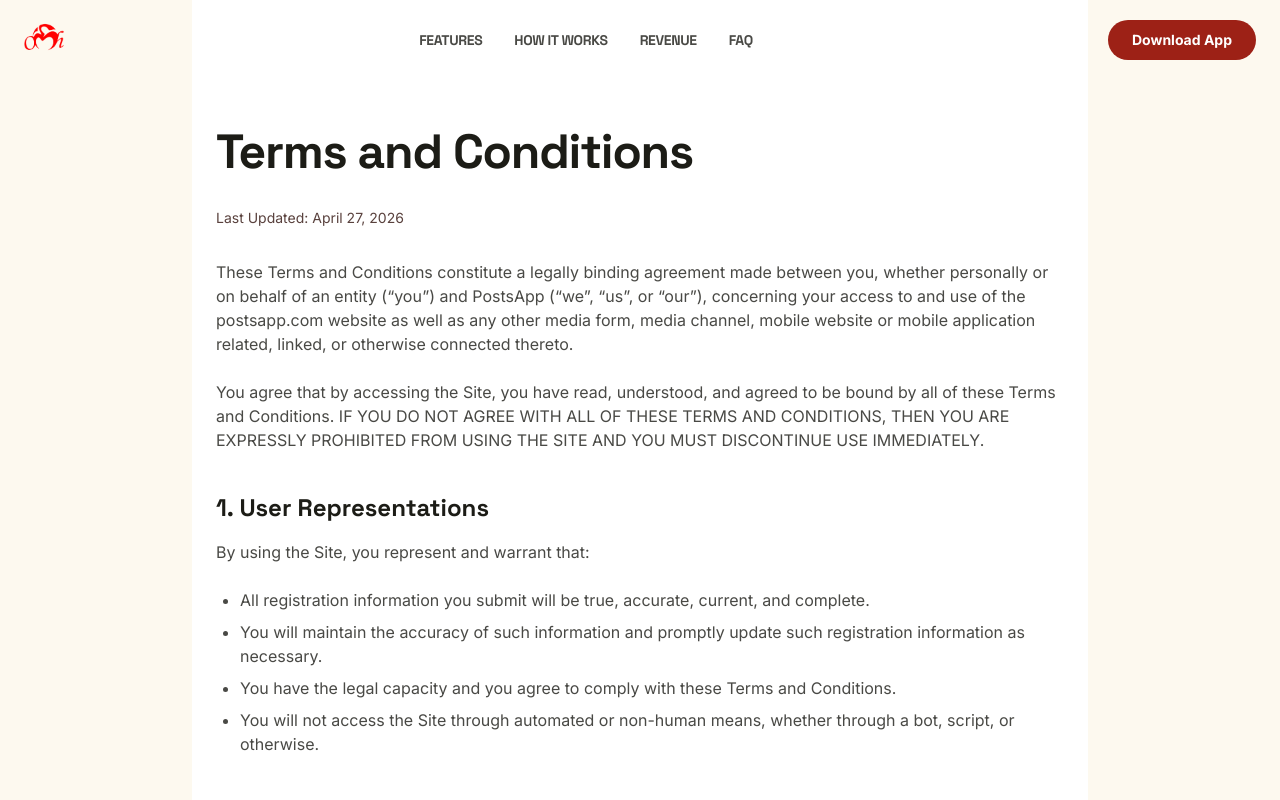
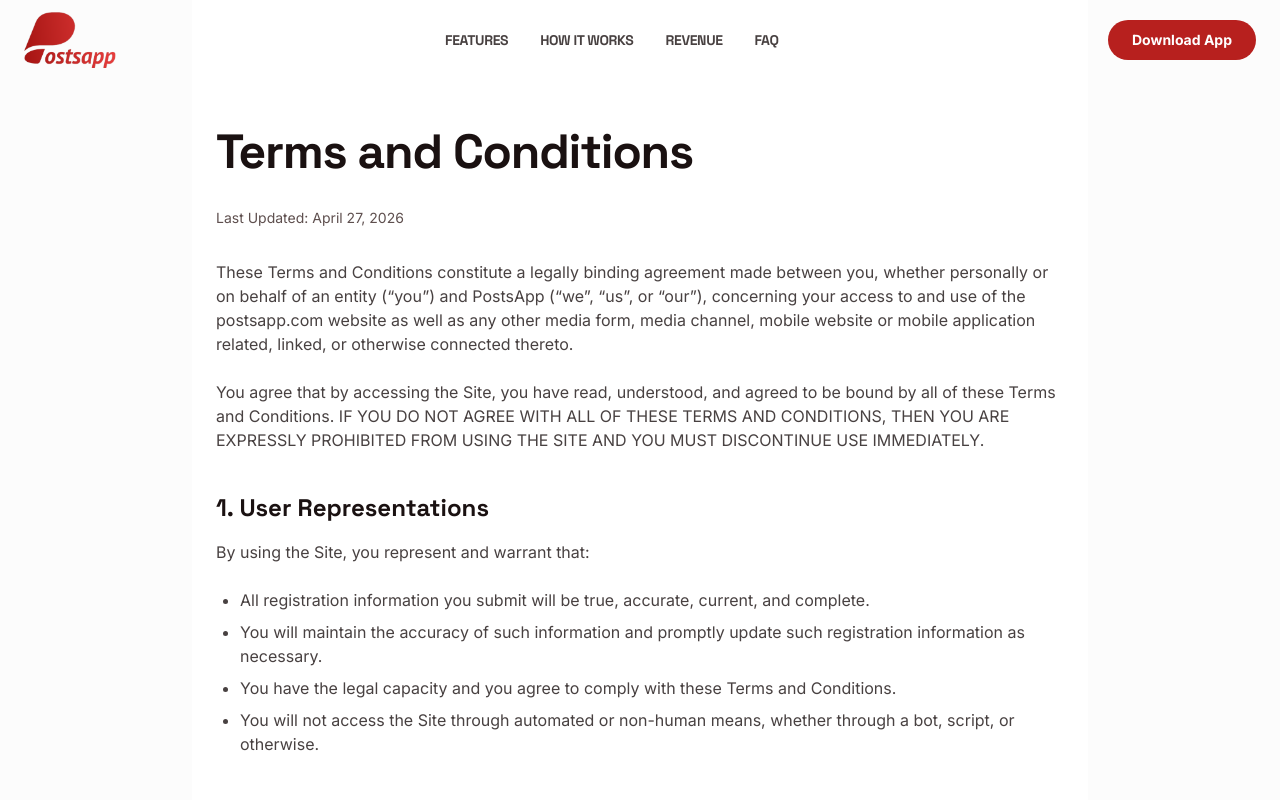
Before and after one commit to UNAI-TECH/Ohmyhindustan-static, a React (Vite) app: page /terms-conditions in a window 1280 px wide. Shown: the top 800 px of the page. Built offline with nearby package versions, Linux system fonts and the light colour scheme.

Commit message:
feat: implement core UI components including navigation, footer, globe visualization, and global CSS design token

```diff
--- a/src/components/Footer.tsx
+++ b/src/components/Footer.tsx
@@ -8,7 +8,7 @@ export default function Footer() {
         {/* Left: Branding & Copyright */}
         <div className="flex flex-col gap-2 items-center md:items-start">
           <Link to="/" className="flex items-center">
-            <img src="/logo.png" alt="PostsApp Logo" className="h-10 w-auto" />
+            <img src="/logo.png" alt="PostsApp Logo" className="h-10 md:h-14 w-auto" />
           </Link>
           <div className="text-on-surface/60 font-body text-xs tracking-wide">
             © 2026 PostsApp. All rights reserved.
--- a/src/components/Globe.tsx
+++ b/src/components/Globe.tsx
@@ -13,39 +13,58 @@ export default function Globe() {
     const canvas = canvasRef.current;
     if (!canvas) return;
 
+    let globe: any;
     let phi = DEFAULT_PHI;
     let animationId: number;
-    const width = canvas.offsetWidth;
 
-    const globe = createGlobe(canvas, {
+    const resizeObserver = new ResizeObserver((entries) => {
+      for (let entry of entries) {
+        const rect = entry.contentRect;
+        const width = rect.width;
+        if (width <= 0) continue;
+
+        if (globe) {
+          globe.destroy();
+        }
+
+        globe = createGlobe(canvas, {
           devicePixelRatio: 2,
           width: width * 2,
           height: width * 2,
-      phi: DEFAULT_PHI,
+          phi: phi,
           theta: DEFAULT_THETA,
           dark: 0,
           diffuse: 1.4,
           mapSamples: 16000,
           mapBrightness: 6,
-      baseColor: [1.0, 0.65, 0.2],
-      markerColor: [0.75, 0.23, 0.17],
-      glowColor: [1.0, 0.55, 0.1],
+          baseColor: [0.718, 0.125, 0.118],
+          markerColor: [0.9, 0.1, 0.1],
+          glowColor: [0.85, 0.25, 0.25],
           markers: [],
           scale: DEFAULT_SCALE,
         });
+      }
+    });
+
+    resizeObserver.observe(canvas.parentElement || canvas);
 
     function animate() {
       phi += 0.003;
+      if (globe) {
         globe.update({
           phi,
         });
+      }
       animationId = requestAnimationFrame(animate);
     }
     animationId = requestAnimationFrame(animate);
 
     return () => {
+      resizeObserver.disconnect();
       cancelAnimationFrame(animationId);
+      if (globe) {
         globe.destroy();
+      }
     };
   }, []);
 
--- a/src/components/Navbar.tsx
+++ b/src/components/Navbar.tsx
@@ -20,14 +20,14 @@ export default function Navbar() {
         className="fixed top-0 w-full z-50 transition-colors duration-300"
         animate={{
           backgroundColor: scrolled
-            ? "rgba(237,233,223,0.85)"
-            : "rgba(253,249,239,0.0)",
+            ? "rgba(252,252,252,0.85)"
+            : "rgba(252,252,252,0.0)",
           backdropFilter: scrolled ? "blur(20px)" : "blur(0px)",
           borderBottomColor: scrolled
-            ? "rgba(28,28,22,0.1)"
-            : "rgba(28,28,22,0)",
+            ? "rgba(26,17,17,0.08)"
+            : "rgba(26,17,17,0)",
           boxShadow: scrolled
-            ? "0 20px 40px rgba(28,28,22,0.06)"
+            ? "0 20px 40px rgba(26,17,17,0.04)"
             : "0 0 0 rgba(0,0,0,0)",
         }}
         style={{ borderBottomWidth: 1, borderBottomStyle: "solid" }}
@@ -38,7 +38,7 @@ export default function Navbar() {
             to="/"
             className="flex items-center"
           >
-            <img src="/logo.png" alt="PostsApp Logo" className="h-10 w-auto" />
+            <img src="/logo.png" alt="PostsApp Logo" className="h-10 md:h-14 w-auto" />
           </Link>
 
           {/* Desktop Links */}
@@ -47,7 +47,7 @@ export default function Navbar() {
               <a
                 key={link.label}
                 href={link.href}
-                className="text-on-surface/80 hover:text-primary-container hover:scale-105 transition-all duration-300"
+                className="text-on-surface/80 hover:text-primary hover:scale-105 transition-all duration-300"
               >
                 {link.label}
               </a>
@@ -76,7 +76,7 @@ export default function Navbar() {
             initial={{ opacity: 0 }}
             animate={{ opacity: 1 }}
             exit={{ opacity: 0 }}
-            className="fixed inset-0 z-40 bg-primary-container flex flex-col items-center justify-center gap-8"
+            className="fixed inset-0 z-40 bg-primary flex flex-col items-center justify-center gap-8"
           >
             {NAV_LINKS.map((link, i) => (
               <motion.a
@@ -89,7 +89,7 @@ export default function Navbar() {
                   transition: { delay: i * 0.1 },
                 }}
                 exit={{ opacity: 0, y: -20 }}
-                className="text-white text-3xl font-headline font-bold uppercase tracking-tight"
+                className="text-white text-3xl font-headline font-bold uppercase tracking-tight hover:text-white/80"
                 onClick={() => setMobileOpen(false)}
               >
                 {link.label}
@@ -102,7 +102,7 @@ export default function Navbar() {
                 scale: 1,
                 transition: { delay: 0.4 },
               }}
-              className="bg-white text-primary-container px-8 py-4 rounded-full font-bold text-lg mt-4"
+              className="bg-white text-primary px-8 py-4 rounded-full font-bold text-lg mt-4 shadow-xl"
               onClick={() => setMobileOpen(false)}
             >
               Download App
--- a/src/components/sections/HeroSection.tsx
+++ b/src/components/sections/HeroSection.tsx
@@ -12,7 +12,7 @@ export default function HeroSection() {
       className="relative min-h-screen lg:min-h-[700px] bg-white overflow-hidden flex flex-col"
     >
       {/* Mobile & Desktop Container */}
-      <div className="flex-1 flex flex-col items-center justify-center lg:items-start pt-12 lg:pt-20 pb-4 lg:pb-8 px-6 max-w-7xl mx-auto w-full relative z-10">
+      <div className="flex-1 flex flex-col items-center justify-center lg:items-start pt-20 md:pt-24 lg:pt-20 pb-4 lg:pb-8 px-6 max-w-7xl mx-auto w-full relative z-10">
         <div className="grid grid-cols-1 lg:grid-cols-2 gap-4 lg:gap-12 items-center w-full h-full">
 
           {/* Main Content (Centered on mobile, left-aligned on desktop) */}
--- a/src/index.css
+++ b/src/index.css
@@ -6,64 +6,64 @@
   --font-body: "Inter", sans-serif;
   --font-label: "Inter", sans-serif;
 
-  --color-surface: #fdf9ef;
-  --color-surface-dim: #dddad0;
-  --color-surface-bright: #fdf9ef;
+  --color-surface: #fcfcfc;
+  --color-surface-dim: #f0eeee;
+  --color-surface-bright: #ffffff;
   --color-surface-container-lowest: #ffffff;
-  --color-surface-container-low: #f7f3e9;
-  --color-surface-container: #f2eee3;
-  --color-surface-container-high: #ece8de;
-  --color-surface-container-highest: #e6e2d8;
-  --color-surface-variant: #e6e2d8;
+  --color-surface-container-low: #f7f5f5;
+  --color-surface-container: #f2efef;
+  --color-surface-container-high: #ebe7e7;
+  --color-surface-container-highest: #e2dfdf;
+  --color-surface-variant: #e2dfdf;
 
-  --color-primary: #9d2116;
-  --color-primary-container: #bf3a2b;
-  --color-primary-fixed: #ffdad4;
-  --color-primary-fixed-dim: #ffb4a8;
+  --color-primary: #b7201e;
+  --color-primary-container: #fdeceb;
+  --color-primary-fixed: #ffdad6;
+  --color-primary-fixed-dim: #ffb4ab;
 
   --color-on-primary: #ffffff;
-  --color-on-primary-container: #ffe5e1;
-  --color-on-primary-fixed: #410000;
-  --color-on-primary-fixed-variant: #8d150c;
+  --color-on-primary-container: #410002;
+  --color-on-primary-fixed: #410002;
+  --color-on-primary-fixed-variant: #930006;
 
-  --color-secondary: #9e4300;
-  --color-secondary-container: #ff843b;
-  --color-secondary-fixed: #ffdbcb;
-  --color-secondary-fixed-dim: #ffb691;
+  --color-secondary: #775653;
+  --color-secondary-container: #ffdad6;
+  --color-secondary-fixed: #ffdad6;
+  --color-secondary-fixed-dim: #e7bdba;
 
   --color-on-secondary: #ffffff;
-  --color-on-secondary-container: #662900;
-  --color-on-secondary-fixed: #341100;
-  --color-on-secondary-fixed-variant: #783100;
+  --color-on-secondary-container: #2c1513;
+  --color-on-secondary-fixed: #2c1513;
+  --color-on-secondary-fixed-variant: #5d3f3c;
 
-  --color-tertiary: #704b00;
-  --color-tertiary-container: #8f6100;
-  --color-tertiary-fixed: #ffddaf;
-  --color-tertiary-fixed-dim: #ffba44;
+  --color-tertiary: #835467;
+  --color-tertiary-container: #ffd9e6;
+  --color-tertiary-fixed: #ffd9e6;
+  --color-tertiary-fixed-dim: #f6b7c3;
 
   --color-on-tertiary: #ffffff;
-  --color-on-tertiary-container: #ffe8cb;
-  --color-on-tertiary-fixed: #281800;
-  --color-on-tertiary-fixed-variant: #614000;
+  --color-on-tertiary-container: #3b1022;
+  --color-on-tertiary-fixed: #3b1022;
+  --color-on-tertiary-fixed-variant: #673d50;
 
-  --color-on-surface: #1c1c16;
-  --color-on-surface-variant: #59413d;
-  --color-on-background: #1c1c16;
-  --color-background: #fdf9ef;
+  --color-on-surface: #1a1111;
+  --color-on-surface-variant: #5e4f4e;
+  --color-on-background: #1a1111;
+  --color-background: #fcfcfc;
 
-  --color-outline: #8d706c;
-  --color-outline-variant: #e1bfb9;
+  --color-outline: #8c7776;
+  --color-outline-variant: #e2d6d5;
 
   --color-error: #ba1a1a;
   --color-error-container: #ffdad6;
   --color-on-error: #ffffff;
   --color-on-error-container: #93000a;
 
-  --color-inverse-surface: #32312a;
-  --color-inverse-on-surface: #f5f0e6;
-  --color-inverse-primary: #ffb4a8;
+  --color-inverse-surface: #362f2f;
+  --color-inverse-on-surface: #fbfed;
+  --color-inverse-primary: #ffb4ab;
 
-  --color-surface-tint: #af2f21;
+  --color-surface-tint: #b7201e;
 
   --radius-DEFAULT: 1rem;
   --radius-lg: 2rem;
@@ -117,19 +117,19 @@ body {
 }
 
 /* ── Active Dot Pulse ── */
-@keyframes pulse-orange {
+@keyframes pulse-red {
   0% {
-    box-shadow: 0 0 0 0px rgba(189, 58, 43, 0.7);
+    box-shadow: 0 0 0 0px rgba(183, 32, 30, 0.7);
   }
   70% {
-    box-shadow: 0 0 0 10px rgba(189, 58, 43, 0);
+    box-shadow: 0 0 0 10px rgba(183, 32, 30, 0);
   }
   100% {
-    box-shadow: 0 0 0 0px rgba(189, 58, 43, 0);
+    box-shadow: 0 0 0 0px rgba(183, 32, 30, 0);
   }
 }
 .active-dot {
-  animation: pulse-orange 2s infinite;
+  animation: pulse-red 2s infinite;
 }
 
 /* ── Scrollbar ── */
@@ -171,7 +171,7 @@ body {
 }
 
 /* ── Avatar gradient backgrounds ── */
-.avatar-p { background: linear-gradient(135deg, #9d2116, #bf3a2b); }
-.avatar-r { background: linear-gradient(135deg, #9e4300, #ff843b); }
-.avatar-a { background: linear-gradient(135deg, #704b00, #8f6100); }
-.avatar-v { background: linear-gradient(135deg, #1c1c16, #59413d); }
+.avatar-p { background: linear-gradient(135deg, #b7201e, #e53935); }
+.avatar-r { background: linear-gradient(135deg, #775653, #9e7a76); }
+.avatar-a { background: linear-gradient(135deg, #835467, #ac758d); }
+.avatar-v { background: linear-gradient(135deg, #1a1111, #5e4f4e); }
```
Also changed, not shown: src/components/sections/CTASection.tsx (+2 -5 lines), public/favicon.png, public/logo.png. Lines whose indentation alone changed are shown as unchanged.
